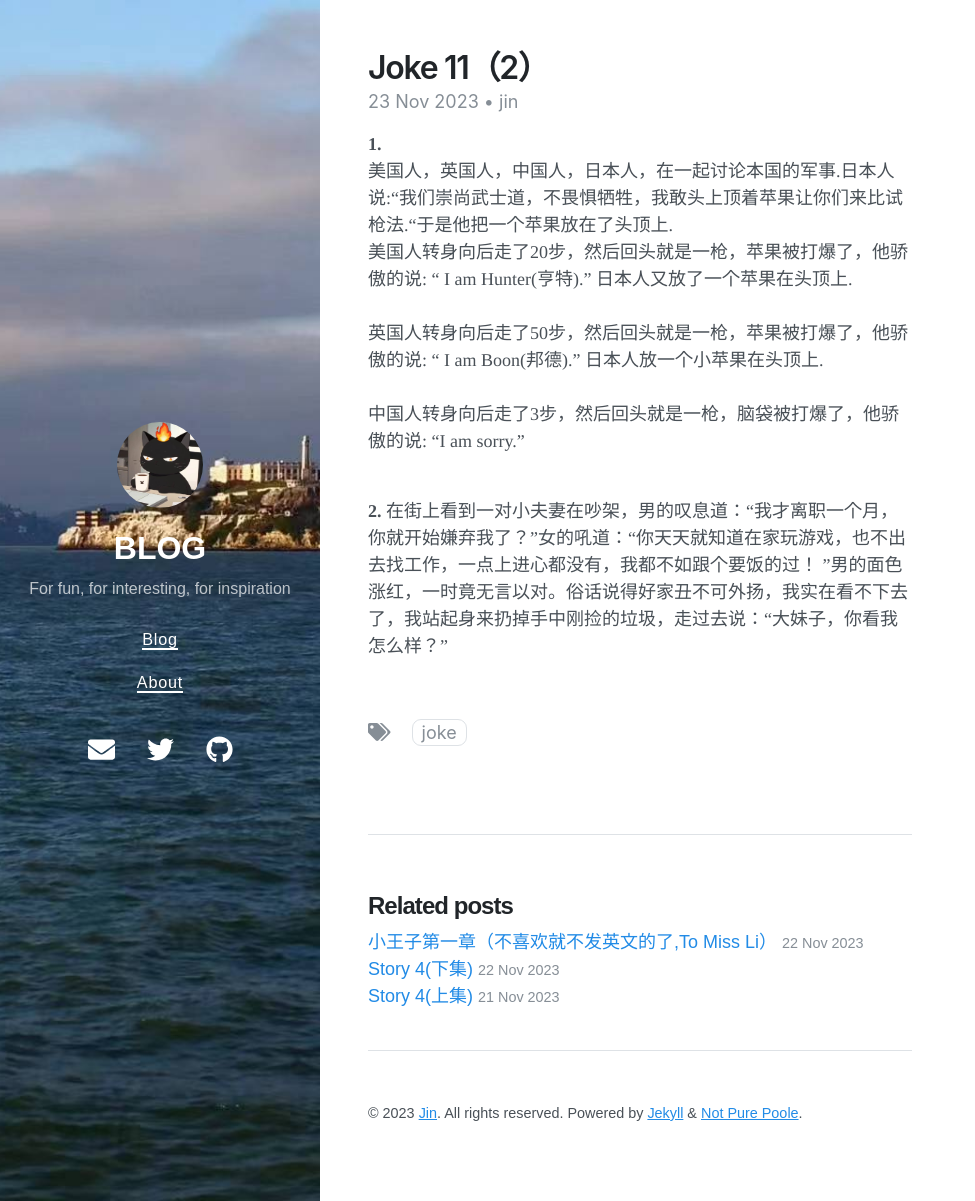
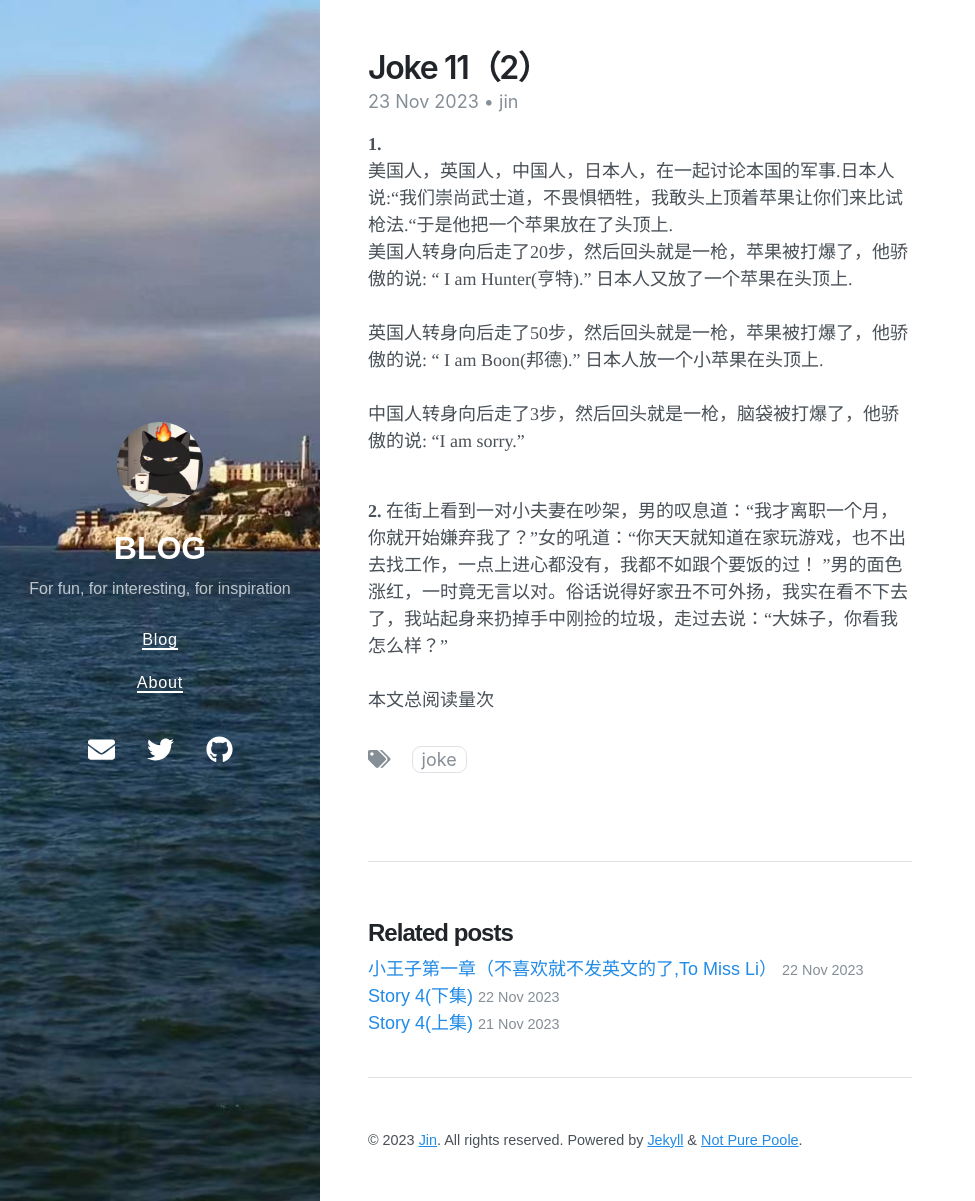
Before and after one commit to New-lay/New-lay.github.io, a Jekyll site: the page built from _posts/2023-11-23-joke-11.md, in a window 1280 px wide and 1201 px high. Shown: the whole window, without its empty margins (0-975 px from the left). Built offline with Jekyll 4.4.1, drawn with Linux system fonts in a browser that asks for light colours; nearby versions of some CDN libraries; comment, search, counter and statistics services are not loaded.

Commit message:
Update 2023-11-23-joke-11.md

```diff
--- a/_posts/2023-11-23-joke-11.md
+++ b/_posts/2023-11-23-joke-11.md
@@ -23,3 +23,5 @@ date: 2023-11-23 14:33 +0800
 ”男的面色涨红，一时竟无言以对。俗话说得好家丑不可外扬，我实在看不下去了，我站起身来扔掉手中刚捡的垃圾，走过去说：“大妹子，你看我怎么样？”
 <br>
 <br>
+<script async src="//busuanzi.ibruce.info/busuanzi/2.3/busuanzi.pure.mini.js"></script>
+本文总阅读量<span id="busuanzi_value_page_pv"></span>次
```
